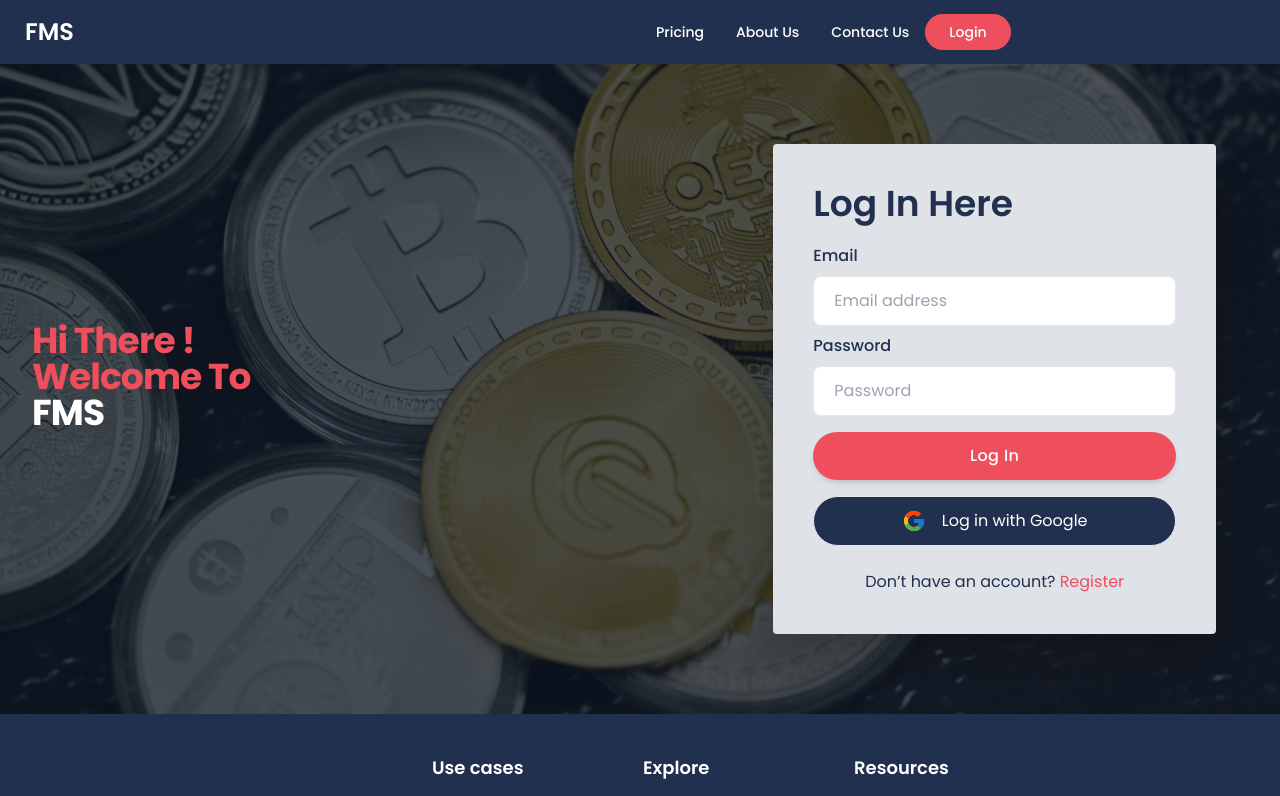
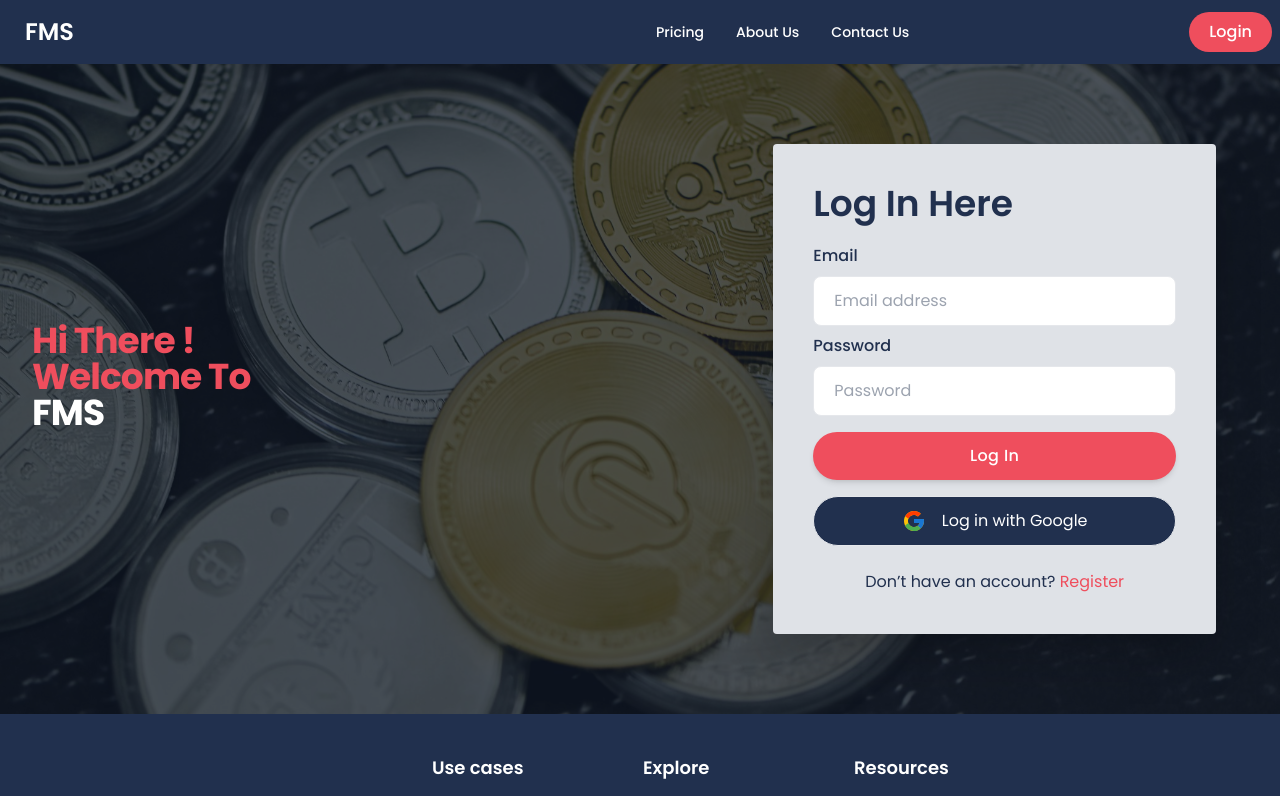
Before and after one commit to abrarasif11/finance-management-system-frontend-capstone, a React (Vite) app: page /login in a window 1280 px wide. Shown: the top 796 px of the page. Built offline with nearby package versions, Linux system fonts and the light colour scheme.

Commit message:
chore: header logo fixed

```diff
--- a/src/Shared/Header/Header.jsx
+++ b/src/Shared/Header/Header.jsx
@@ -23,33 +23,6 @@ const Header = () => {
       <li className="font-medium font-poppins text-white">
         <Link to="/testimonial">Contact Us</Link>
       </li>
-      {!user ? (
-        <li className="font-medium btn-hidden px-2 py-0 bg-[#EF4E5D] rounded-badge font-poppins text-white">
-          <Link to="/login">Login</Link>
-        </li>
-      ) : (
-        <>
-          <li className="font-medium font-poppins text-white">
-            <button onClick={handleLogOut}>Logout</button>
-          </li>
-          <div
-            className="tooltip ml-4 mb-1 lg:tooltip-left md:tooltip-right mt-1 dropdown dropdown-bottom dropdown-end"
-            data-tip={user.displayName || "Profile"}
-          >
-            <label tabIndex={0}>
-              {user.photoURL ? (
-                <img
-                  className="w-[36px] h-[36px] rounded-full"
-                  src={user.photoURL}
-                  alt="Profile"
-                />
-              ) : (
-                <FaUserCircle className="w-[30px] h-[30px] text-white" />
-              )}
-            </label>
-          </div>
-        </>
-      )}
     </>
   );
 
@@ -90,8 +63,42 @@ const Header = () => {
         </div>
       </div>
 
-      <div className="navbar-start hidden lg:flex">
+      <div className="navbar-start hidden lg:flex lg:justify-between">
         <ul className="menu menu-horizontal p-0">{menuItems}</ul>
+        {!user ? (
+          <Link
+            to="/login"
+            className="font-medium btn-hidden px-5 py-2  bg-[#EF4E5D] hover:bg-[#ef3648] rounded-badge font-poppins text-white"
+          >
+            Login
+          </Link>
+        ) : (
+          <>
+            <button
+              className="font-medium font-poppins text-white"
+              onClick={handleLogOut}
+            >
+              Logout
+            </button>
+
+            <div
+              className="tooltip ml-4 mb-1 lg:tooltip-left md:tooltip-right mt-1 dropdown dropdown-bottom dropdown-end"
+              data-tip={user.displayName || "Profile"}
+            >
+              <label tabIndex={0}>
+                {user.photoURL ? (
+                  <img
+                    className="w-[36px] h-[36px] rounded-full"
+                    src={user.photoURL}
+                    alt="Profile"
+                  />
+                ) : (
+                  <FaUserCircle className="w-[30px] h-[30px] text-white" />
+                )}
+              </label>
+            </div>
+          </>
+        )}
       </div>
     </div>
   );
--- a/src/components/UserProfile/MyProfile/MyProfile.jsx
+++ b/src/components/UserProfile/MyProfile/MyProfile.jsx
@@ -1,31 +1,38 @@
 import React from "react";
-import user from "../../../assets/459809096_1213306209810555_1832615970736443789_n.jpg";
+import UserProfilePic from "../../../assets/user-profile.png";
 import { FaEdit } from "react-icons/fa";
 import { useUser } from "../../../contexts/AuthContext";
 
-
 const MyProfile = () => {
-  const {user}= useUser();
+  const { user } = useUser();
   console.log(user.user);
   return (
     <div className="h-full p-3 ml-5 mr-5 space-y-2 w-ful border-4 rounded-lg border-[#DFE2E7] bg-white flex justify-between text-black">
       <div className="flex items-center p-2 space-x-4">
         <img
-          src={user.user.profile_picture_url}
+          src={
+            user.user.profile_picture_url
+              ? user?.user?.profile_picture_url
+              : UserProfilePic
+          }
           alt=""
           className="w-12 h-12 rounded-full dark:bg-gray-500"
         />
         <div>
-          <h2 className="text-lg font-semibold">{user.user.first_name} {user.user.last_name}</h2>
-          <h2 className="text-sm font-semibold">Profile Type : {user.user.user_type} </h2>
-          <h2 className="text-sm font-semibold">Register Date : {user.user.joined_at}</h2>
+          <h2 className="text-lg font-semibold">
+            {user.user.first_name} {user.user.last_name}
+          </h2>
+          <h2 className="text-sm">
+            User Type : {user.user.user_type}{" "}
+          </h2>
+          <h2 className="text-sm">
+            Joining Date : {user.user.joined_at}
+          </h2>
         </div>
       </div>
       <div>
-        <button className="p-2"
-        htmlFor="order-modal"
-        >
-        <FaEdit />
+        <button className="p-2" htmlFor="order-modal">
+          <FaEdit />
         </button>
       </div>
     </div>
@@ -33,7 +40,4 @@ const MyProfile = () => {
 };
 
 export default MyProfile;
-<label
-
-onClick={() => setSingleCategories(singleItem)}
->Order Now</label>
+<label onClick={() => setSingleCategories(singleItem)}>Order Now</label>;
```
Also changed, not shown: src/assets/user-profile.png (added).
